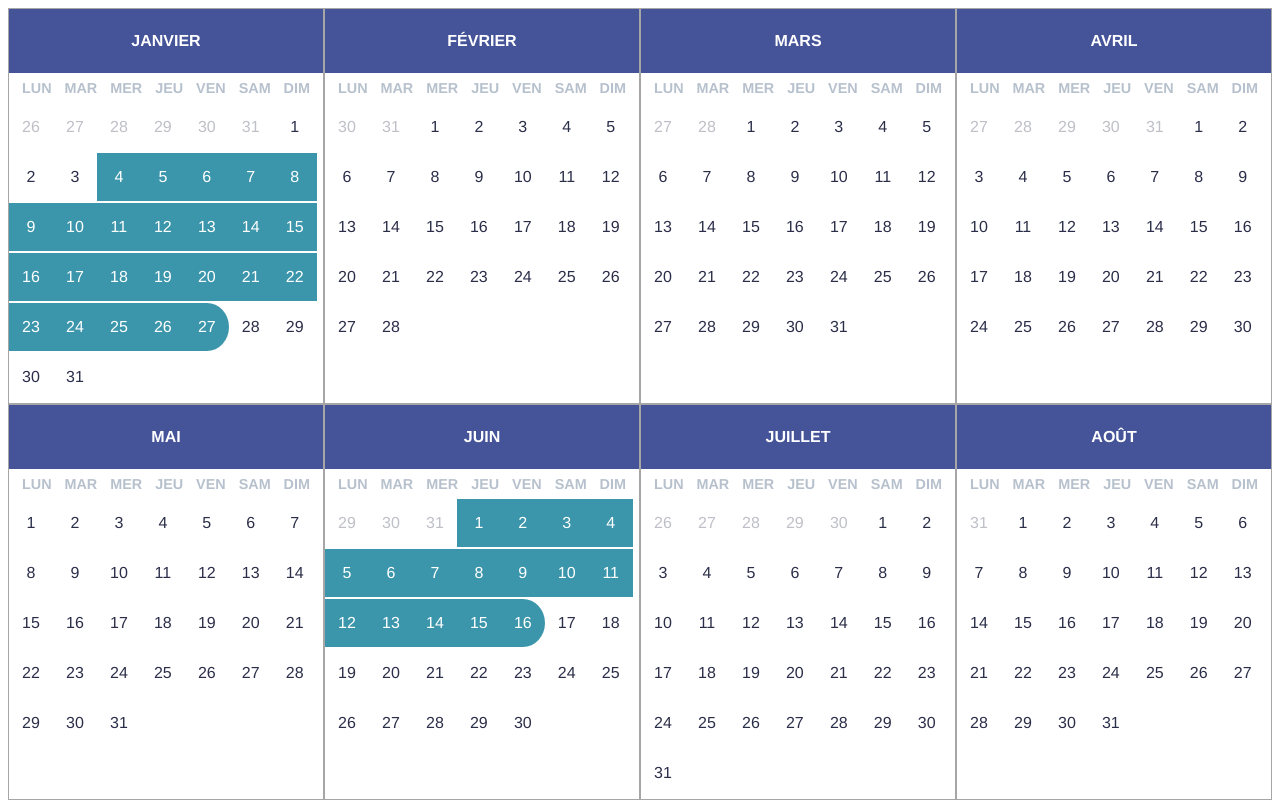
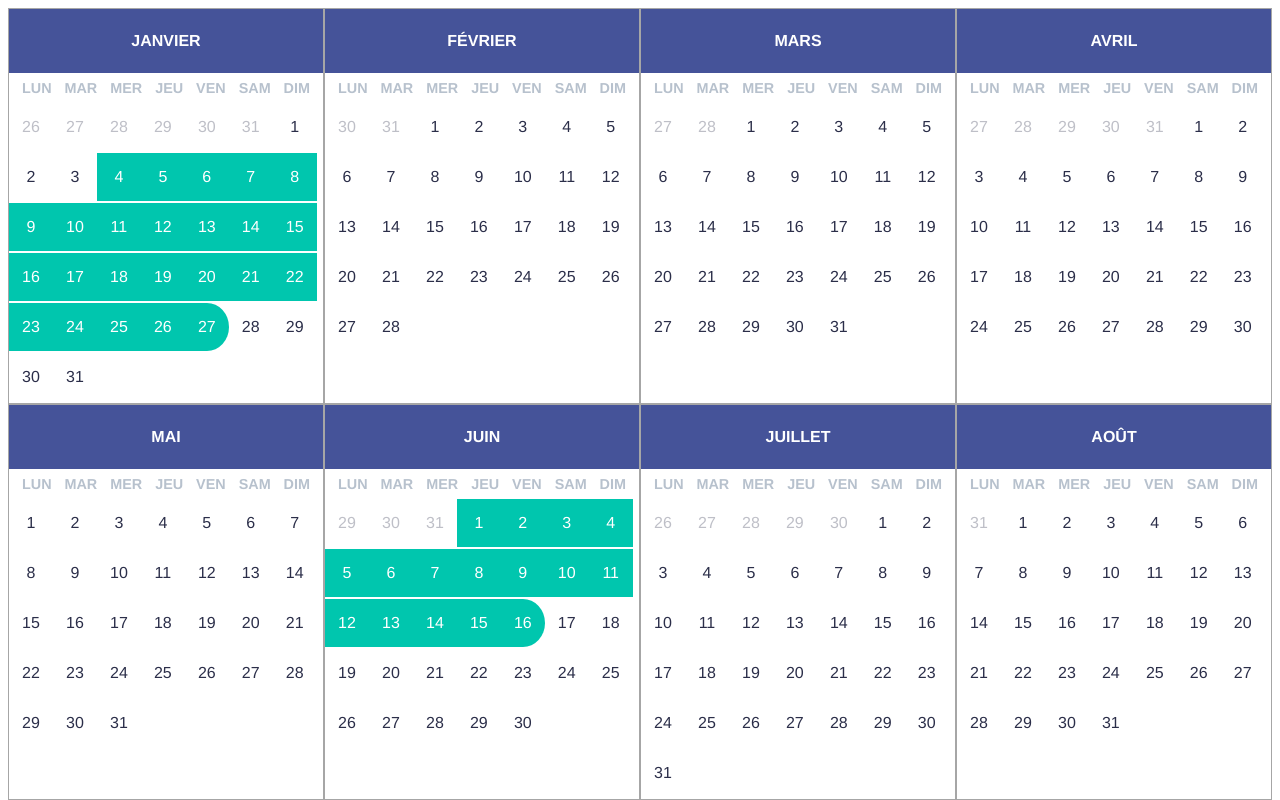
Before and after one commit to amacabr2/gfk_vuejs_select_period, a Vue app: page / in a window 1280 px wide. Shown: the top 800 px of the page. Built offline with nearby package versions, Linux system fonts and the light colour scheme.

Commit message:
Change periods by clicking and dragging on the calendar

```diff
--- a/src/assets/scss/rangepicker.scss
+++ b/src/assets/scss/rangepicker.scss
@@ -1,3 +1,8 @@
+$green: #00c6ae;
+$blue: #455399;
+$white: #ffffff;
+$grey: #a6a6a6;
+
 .rangepicker * {
   box-sizing: border-box;
 }
@@ -9,16 +14,16 @@
 
 .rangepicker_month {
   width: 25%;
-  background-color: #ffffff;
-  border: 1px solid #a6a6a6;
+  background-color: $white;
+  border: 1px solid $grey;
 }
 
 .rangepicker_monthtitle {
   height: 64px;
   line-height: 64px;
   text-align: center;
-  background-color: #455399;
-  color: #ffffff;
+  background-color: $blue;
+  color: $white;
   text-transform: uppercase;
   font-weight: 700;
 }
@@ -36,6 +41,7 @@
 }
 
 .rangepicker_numbers {
+  user-select: none;
   display: flex;
   flex-wrap: wrap;
   color: #2b2e49;
@@ -52,16 +58,21 @@
 }
 
 .rangepicker_range {
-  background-color: rgba(57,148,170,0.98);
-  color: #ffffff;
+  background-color: $green;
+  color: $white;
 }
 
-.rangerpicker_range_start {
+.rangepicker_newrange {
+  background-color: $blue;
+  color: $white
+}
+
+.rangepicker_range_start {
   border-top-left-radius: 50%;
   border-bottom-left-radius: 50%;
 }
 
-.rangerpicker_range_end {
+.rangepicker_range_end {
   border-top-right-radius: 50%;
   border-bottom-right-radius: 50%;
 }
--- a/src/components/CalendarPicker.vue
+++ b/src/components/CalendarPicker.vue
@@ -8,7 +8,11 @@
                 <div v-for="day in days">{{ day }}</div>
             </div>
             <div class="rangepicker_numbers">
-                <div class="rangepicker_day" v-for="day in month.getDays()" :class="classForDay(day, month)">
+                <div class="rangepicker_day"
+                     @mousedown="startDrag(day)"
+                     @mouseover="overDay(day)"
+                     v-for="day in month.getDays()"
+                     :class="classForDay(day, month, newRange)">
                     {{ day.getDate() }}
                 </div>
             </div>
@@ -17,8 +21,10 @@
 </template>
 
 <script>
+    //58.03
     import Month from "../entity/Month"
     import Ranges from "../entity/Ranges";
+    import Range from "../entity/Range";
 
     export default {
         props: {
@@ -30,32 +36,83 @@
             return {
                 months: [],
                 days: ['Lun', 'Mar', 'Mer', 'Jeu', 'Ven', 'Sam', 'Dim'],
-                ranges: []
+                ranges: [],
+                newRange: null,
+                cursor: 1,
+                startDate: null
             }
         },
 
         mounted() {
             this.ranges = Ranges.fromTimestamps(this.value)
             this.months = Month.createMonthForYear(this.year)
+            document.addEventListener('mouseup', this.onRelease)
+        },
+
+        destroyed() {
+            document.removeEventListener('mouseup', this.onRelease)
         },
 
         methods: {
-            classForDay(day, month) {
+            classForDay(day, month, newRange) {
                 let classes = []
                 let range = this.ranges.contains(day)
+
                 if (range !== null) {
                     classes.push('rangepicker_range')
                     if (range.isStart(day)) {
-                        classes.push('rangerpicker_range_start')
+                        classes.push('rangepicker_range_start')
                     }
                     if (range.isEnd(day)) {
-                        classes.push('rangerpicker_range_end')
+                        classes.push('rangepicker_range_end')
                     }
                 }
+
+                if (newRange !== null) {
+                    if (newRange.contains(day)) {
+                        classes = ['rangepicker_newrange']
+                        if (newRange.isStart(day)) {
+                            classes.push('rangepicker_range_start')
+                        }
+                        if (newRange.isEnd(day)) {
+                            classes.push('rangepicker_range_end')
+                        }
+                    }
+                }
+
                 if (!month.contains(day)) {
                     classes.push('rangepicker_out')
                 }
+
                 return classes
+            },
+
+            startDrag(day) {
+                this.startDate = day
+                this.newRange = new Range(day, day)
+            },
+
+            overDay(day) {
+                if (this.newRange !== null) {
+                    try {
+                        if (this.cursor === 1) {
+                            this.newRange.setEnd(day)
+                        } else {
+                            this.newRange.setStart(day)
+                        }
+                    } catch (e) {
+                        this.cursor = Math.abs(this.cursor - 1)
+                        this.newRange = new Range(this.startDate, this.startDate)
+                        this.overDay(day)
+                    }
+                }
+            },
+
+            onRelease() {
+                if (this.newRange) {
+                    this.ranges.addRange(this.newRange)
+                }
+                this.newRange = null;
             }
         }
     }
--- a/src/entity/Range.js
+++ b/src/entity/Range.js
@@ -17,6 +17,20 @@ export default class Range {
         return this.end
     }
 
+    setStart(date) {
+        if (date.getTime() > this.end.getTime()) {
+            throw new Error('start > end')
+        }
+        this.start = date
+    }
+
+    setEnd(date) {
+        if (date.getTime() < this.start.getTime()) {
+            throw new Error('end < start')
+        }
+        this.end = date
+    }
+
     isStart(date) {
         return date.toDateString() === this.start.toDateString()
     }
@@ -24,4 +38,25 @@ export default class Range {
     isEnd(date) {
         return date.toDateString() === this.end.toDateString()
     }
+
+    contains(date) {
+        return date.getTime() >= this.start.getTime() && date.getTime() <= this.end.getTime()
+    }
+
+    intersect(range) {
+        return (
+            this.contains(range.getStart()) ||
+            this.contains(range.getEnd()) ||
+            (range.getStart().getTime() < this.start.getTime() && range.getEnd().getTime() > this.end.getTime())
+        )
+    }
+
+    merge(range) {
+        if (range.getStart().getTime() < this.start.getTime()) {
+            this.setStart(range.getStart())
+        }
+        if (range.getEnd().getTime() > this.end.getTime()) {
+            this.setEnd(range.getEnd())
+        }
+    }
 }
--- a/src/entity/Ranges.js
+++ b/src/entity/Ranges.js
@@ -12,11 +12,21 @@ export default class Ranges {
 
     contains(date) {
         for (let k in this.ranges) {
-            if (date.getTime() >= this.ranges[k].getStart().getTime() && date.getTime() <= this.ranges[k].getEnd().getTime()) {
+            if (this.ranges[k].contains(date)) {
                 return this.ranges[k]
             }
         }
         return null
+    }
+
+    addRange(range) {
+        for (let k in this.ranges) {
+            if (this.ranges[k].intersect(range)) {
+                this.ranges[k].merge(range)
+                return
+            }
+        }
+        this.ranges.push(range)
     }
 
     static fromTimestamps(ranges) {
```
